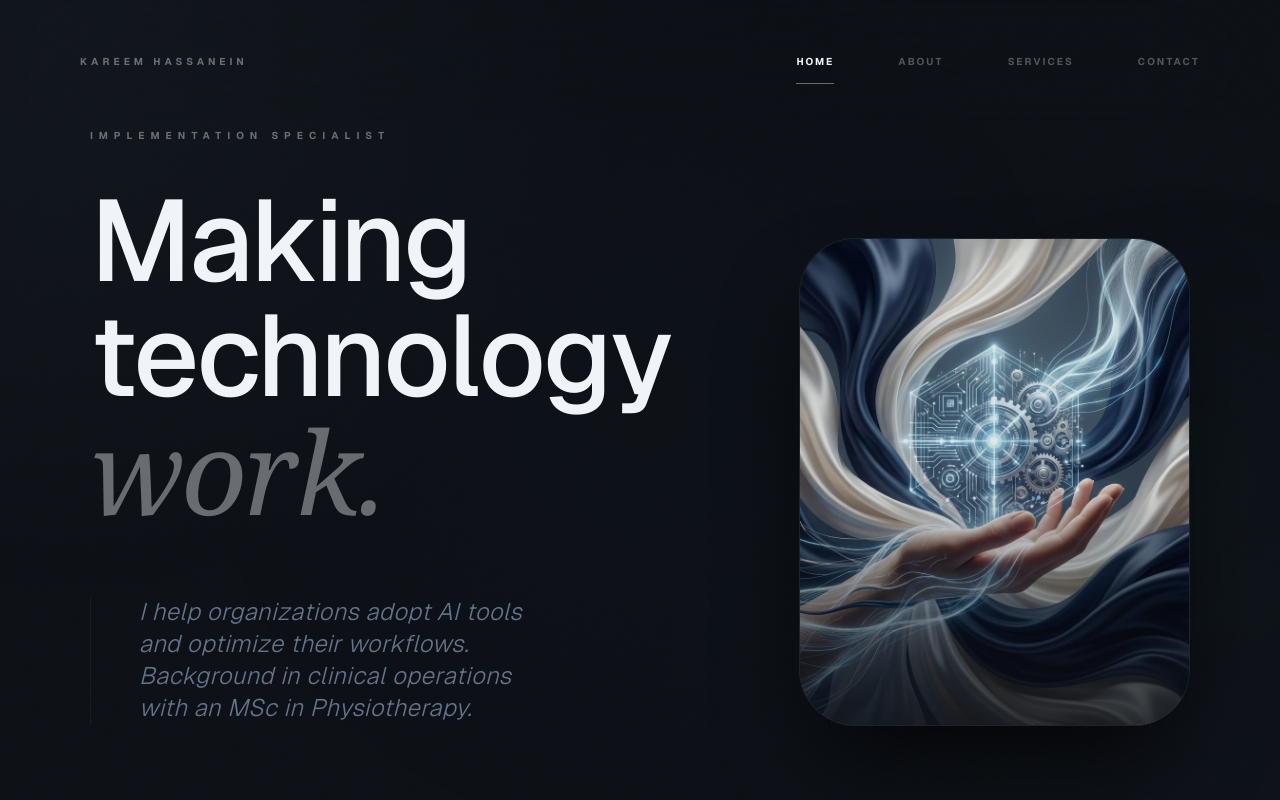
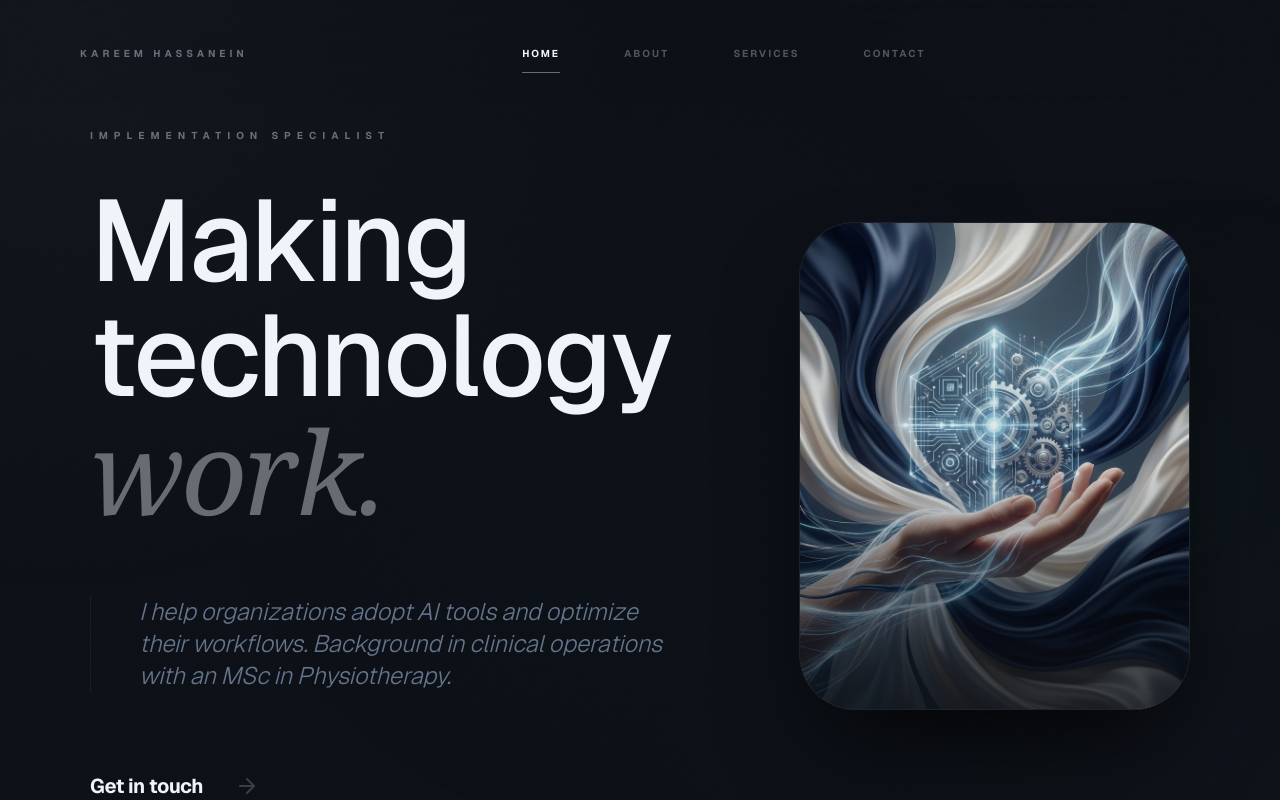
Before and after one commit to GenerousPharaoh/kareemhassanein-site, a Next.js app: page / in a window 1280 px wide. Shown: the top 800 px of the page. Built offline with nearby package versions, Linux system fonts and the light colour scheme.

Commit message:
feat: enhance design with cinematic scrolling, page transitions, and magnetic interactions

```diff
--- a/package.json
+++ b/package.json
@@ -9,6 +9,7 @@
     "lint": "next lint"
   },
   "dependencies": {
+    "@studio-freight/react-lenis": "^0.0.47",
     "framer-motion": "^12.29.0",
     "lucide-react": "^0.563.0",
     "next": "14.2.35",
--- a/src/app/layout.tsx
+++ b/src/app/layout.tsx
@@ -3,6 +3,7 @@ import localFont from "next/font/local";
 import "./globals.css";
 import Header from "@/components/Header";
 import Footer from "@/components/Footer";
+import SmoothScroll from "@/components/SmoothScroll";
 
 const geistSans = localFont({
   src: "./fonts/GeistVF.woff",
@@ -37,12 +38,14 @@ export default function RootLayout({
       <body
         className={`${geistSans.variable} ${geistMono.variable} antialiased font-sans`}
       >
+        <SmoothScroll>
           <div className="noise-overlay" />
           <Header />
           <main className="min-h-screen page-content">
             {children}
           </main>
           <Footer />
+        </SmoothScroll>
       </body>
     </html>
   );
--- a/src/app/page.tsx
+++ b/src/app/page.tsx
@@ -6,6 +6,8 @@ import { motion, useScroll, useTransform, useMotionValue, useSpring } from 'fram
 import { useRef } from 'react';
 import { ArrowRight, Sparkles, Binary, HeartPulse, Workflow, ArrowUpRight } from 'lucide-react';
 import ScrollReveal from '@/components/ScrollReveal';
+import TextReveal from '@/components/TextReveal';
+import Magnetic from '@/components/Magnetic';
 
 const impacts = [
   {
@@ -105,11 +107,14 @@ export default function Home() {
                 <span className="opacity-40 italic font-light font-serif">work.</span>
               </motion.h1>
 
-              <motion.p variants={{ hidden: { opacity: 0, y: 20 }, visible: { opacity: 1, y: 0 } }} className="text-xl md:text-2xl text-muted-foreground leading-relaxed mb-20 font-light text-balance border-l border-white/5 pl-12 italic">
-                I help organizations adopt AI tools and optimize their workflows. Background in clinical operations with an MSc in Physiotherapy.
-              </motion.p>
+              <TextReveal
+                text="I help organizations adopt AI tools and optimize their workflows. Background in clinical operations with an MSc in Physiotherapy."
+                className="text-xl md:text-2xl text-muted-foreground leading-relaxed mb-20 font-light text-balance border-l border-white/5 pl-12 italic block max-w-2xl"
+                delay={0.4}
+              />
 
               <motion.div variants={{ hidden: { opacity: 0, y: 10 }, visible: { opacity: 1, y: 0 } }} className="flex gap-16 items-center">
+                <Magnetic>
                   <Link
                     href="/contact"
                     className="group flex items-center gap-8 text-xl font-bold tracking-tight text-foreground link-underline pb-1"
@@ -117,6 +122,7 @@ export default function Home() {
                     Get in touch
                     <ArrowRight size={24} className="opacity-20 group-hover:translate-x-4 transition-transform duration-700" />
                   </Link>
+                </Magnetic>
               </motion.div>
             </motion.div>
 
@@ -221,6 +227,7 @@ export default function Home() {
           <h2 className="text-8xl md:text-[180px] font-medium tracking-tighter mb-24 leading-[0.75]">
             Let&apos;s <br /><span className="opacity-40 italic font-light font-serif">talk.</span>
           </h2>
+          <Magnetic>
             <Link
               href="/contact"
               className="group inline-flex items-center gap-12 text-5xl font-light link-underline pb-4 px-12 transition-all"
@@ -228,6 +235,7 @@ export default function Home() {
               Get in touch
               <ArrowRight size={72} className="opacity-0 group-hover:opacity-100 group-hover:translate-x-6 transition-all duration-[1.5s]" />
             </Link>
+          </Magnetic>
         </ScrollReveal>
       </section>
     </div>
--- /dev/null
+++ b/src/app/template.tsx
@@ -0,0 +1,16 @@
+'use client'
+
+import { motion } from 'framer-motion'
+
+export default function Template({ children }: { children: React.ReactNode }) {
+    return (
+        <motion.div
+            initial={{ opacity: 0, filter: 'blur(10px)' }}
+            animate={{ opacity: 1, filter: 'blur(0px)' }}
+            exit={{ opacity: 0, filter: 'blur(10px)' }}
+            transition={{ duration: 0.8, ease: [0.16, 1, 0.3, 1] }}
+        >
+            {children}
+        </motion.div>
+    )
+}
--- a/src/components/Header.tsx
+++ b/src/components/Header.tsx
@@ -4,6 +4,7 @@ import Link from 'next/link';
 import { useState, useEffect } from 'react';
 import { motion, useScroll, useTransform, AnimatePresence } from 'framer-motion';
 import { usePathname } from 'next/navigation';
+import Magnetic from './Magnetic';
 
 const navItems = [
   { href: '/', label: 'Home' },
@@ -49,8 +50,8 @@ export default function Header() {
           {navItems.map((item) => {
             const isActive = pathname === item.href;
             return (
+              <Magnetic key={item.href}>
                 <Link
-                key={item.href}
                   href={item.href}
                   className="relative group py-2"
                 >
@@ -66,11 +67,13 @@ export default function Header() {
                     />
                   )}
                 </Link>
+              </Magnetic>
             );
           })}
         </nav>
 
         {/* Mobile Menu Button */}
+        <Magnetic>
           <button
             onClick={() => setIsMenuOpen(!isMenuOpen)}
             className="md:hidden relative z-50 p-2 -mr-2 text-foreground/50 hover:text-foreground pointer-events-auto"
@@ -81,6 +84,7 @@ export default function Header() {
               <div className={`h-[1px] bg-current transition-all duration-500 ${isMenuOpen ? '-rotate-45 -translate-y-[1px]' : ''}`} />
             </div>
           </button>
+        </Magnetic>
       </motion.header>
 
       {/* Mobile Navigation */}
--- /dev/null
+++ b/src/components/Magnetic.tsx
@@ -0,0 +1,38 @@
+'use client';
+
+import { useRef, useState } from 'react';
+import { motion } from 'framer-motion';
+
+export default function Magnetic({ children }: { children: React.ReactNode }) {
+    const ref = useRef<HTMLDivElement>(null);
+    const [position, setPosition] = useState({ x: 0, y: 0 });
+
+    const handleMouse = (e: React.MouseEvent) => {
+        const { clientX, clientY } = e;
+        const boundingRect = ref.current?.getBoundingClientRect();
+        if (boundingRect) {
+            const { height, width, left, top } = boundingRect;
+            const middleX = clientX - (left + width / 2);
+            const middleY = clientY - (top + height / 2);
+            setPosition({ x: middleX, y: middleY });
+        }
+    };
+
+    const reset = () => {
+        setPosition({ x: 0, y: 0 });
+    };
+
+    const { x, y } = position;
+    return (
+        <motion.div
+            style={{ position: 'relative', display: 'inline-block' }}
+            ref={ref}
+            onMouseMove={handleMouse}
+            onMouseLeave={reset}
+            animate={{ x, y }}
+            transition={{ type: "spring", stiffness: 100, damping: 15, mass: 0.1 }}
+        >
+            {children}
+        </motion.div>
+    );
+}
--- /dev/null
+++ b/src/components/SmoothScroll.tsx
@@ -0,0 +1,11 @@
+'use client';
+
+import { ReactLenis } from '@studio-freight/react-lenis';
+
+export default function SmoothScroll({ children }: { children: React.ReactNode }) {
+    return (
+        <ReactLenis root options={{ lerp: 0.1, duration: 1.5, smoothWheel: true }}>
+            {children}
+        </ReactLenis>
+    );
+}
--- /dev/null
+++ b/src/components/TextReveal.tsx
@@ -0,0 +1,57 @@
+'use client';
+
+import { motion } from 'framer-motion';
+
+interface TextRevealProps {
+    text: string;
+    className?: string;
+    delay?: number;
+}
+
+export default function TextReveal({ text, className = "", delay = 0 }: TextRevealProps) {
+    // Split text into words
+    const words = text.split(" ");
+
+    const container = {
+        hidden: { opacity: 0 },
+        visible: {
+            opacity: 1,
+            transition: { staggerChildren: 0.05, delayChildren: delay }
+        }
+    };
+
+    const child = {
+        hidden: {
+            opacity: 0,
+            y: 20,
+            filter: "blur(10px)",
+        },
+        visible: {
+            opacity: 1,
+            y: 0,
+            filter: "blur(0px)",
+            transition: {
+                type: "spring",
+                damping: 20,
+                stiffness: 100,
+                duration: 0.8,
+            } as const,
+        },
+    };
+
+    return (
+        <motion.div
+            style={{ overflow: "hidden", display: "flex", flexWrap: "wrap", columnGap: "0.2em" }}
+            variants={container}
+            initial="hidden"
+            animate="visible"
+            className={className}
+        >
+            {words.map((word, index) => (
+                <motion.span variants={child} key={index} className="inline-block">
+                    {word}
+                </motion.span>
+            ))}
+        </motion.div>
+    );
+}
```
Also changed, not shown: 2 other files (tests, documents, lock files or other folders). Lines whose indentation alone changed are shown as unchanged.
